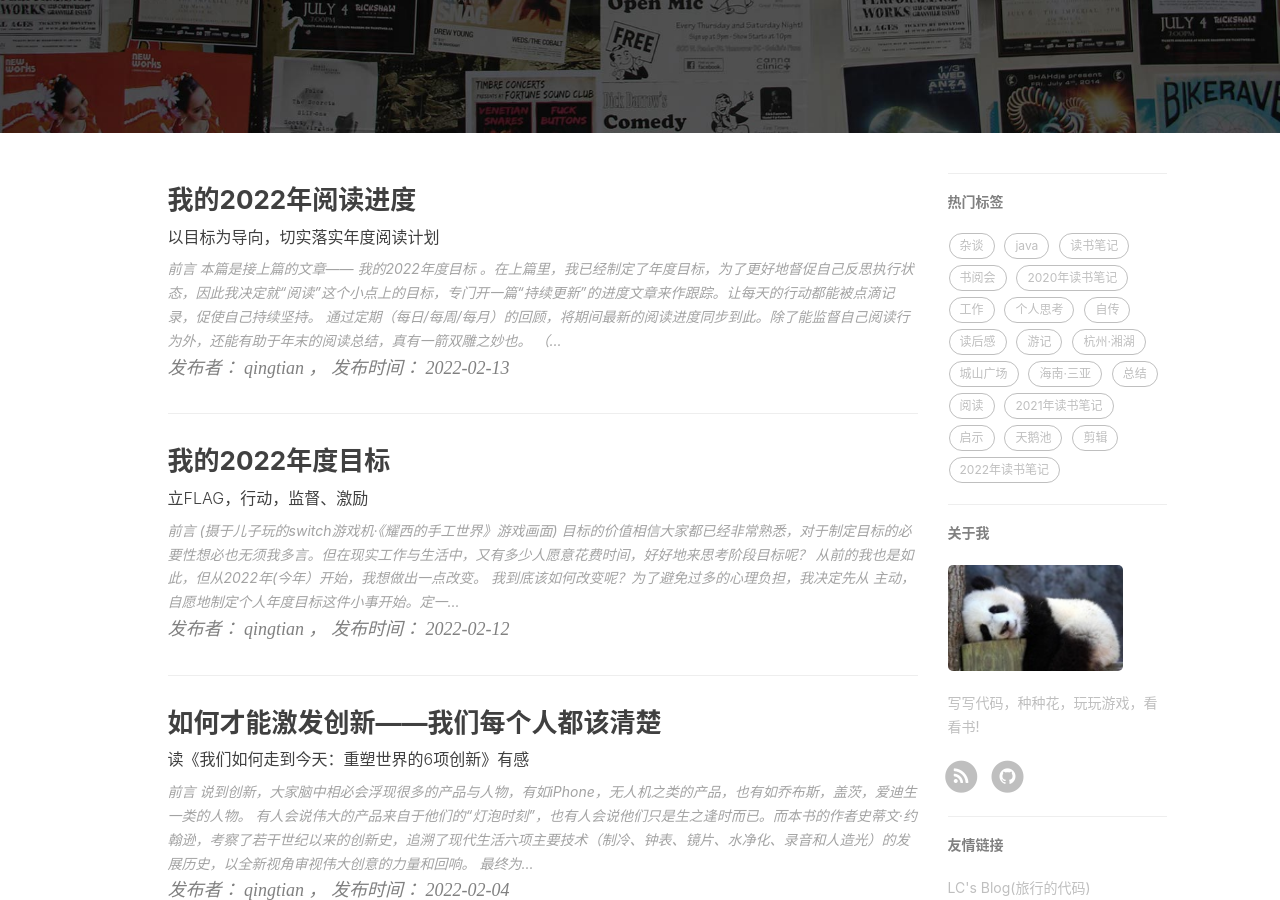
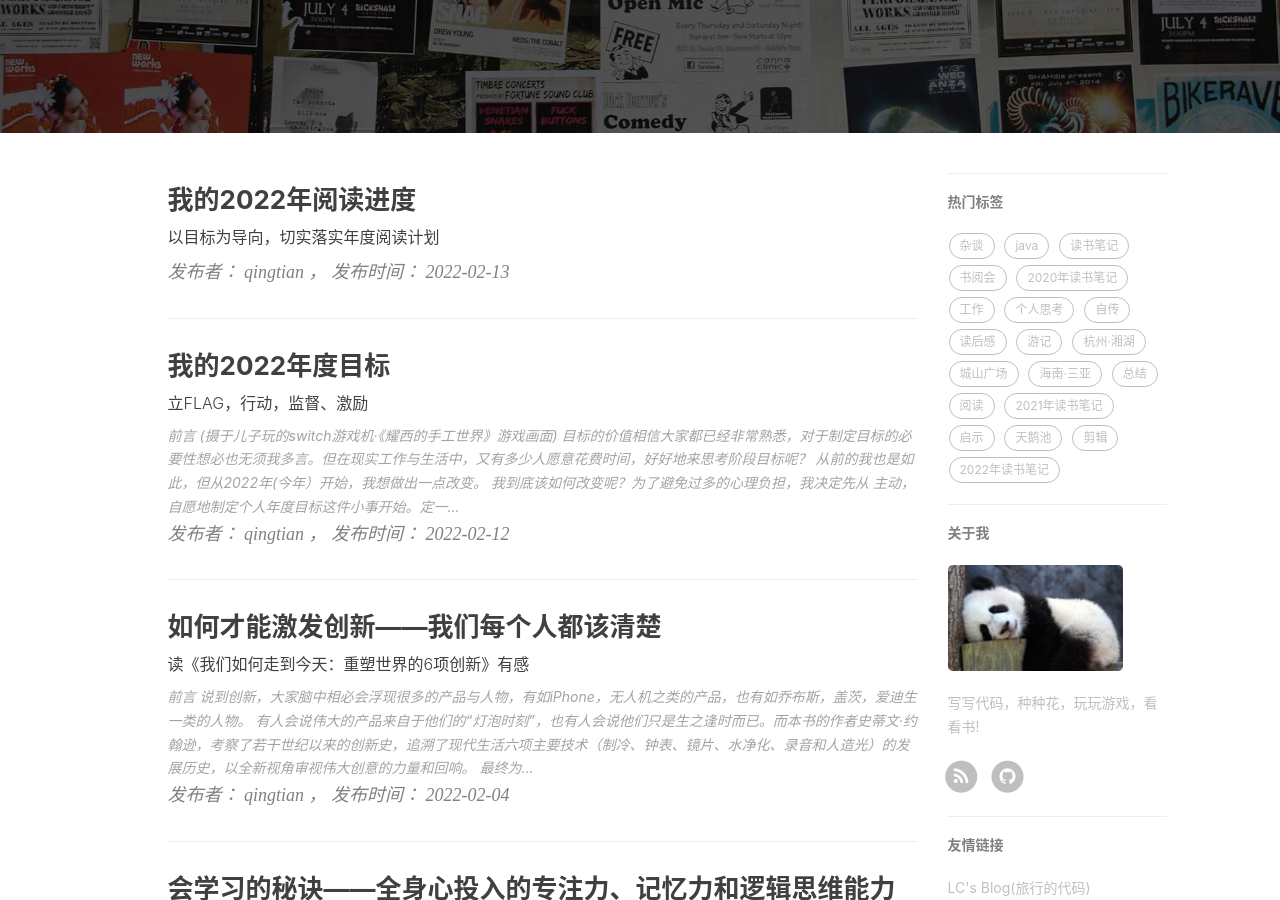
Before and after one commit to qingtian/qingtian.github.com, a Jekyll site: the page built from index.html, in a window 1280 px wide and 900 px high, scrolled down 305 px. Built offline with Jekyll 4.4.1, drawn with Linux system fonts in a browser that asks for light colours; nearby versions of some CDN libraries; the list of posts is cut into pages by our own code; comment, search, counter and statistics services are not loaded; some of the changed lines change nothing that is shown.

Commit message:
Update 2022-02-13-my-reading-progress-in-2022.md

```diff
--- a/_posts/2022-02-13-my-reading-progress-in-2022.md
+++ b/_posts/2022-02-13-my-reading-progress-in-2022.md
@@ -11,107 +11,3 @@ tags:
     - 2022年阅读进度
 
 ---
-
-# 前言
-
-本篇是接上篇的文章—— [我的2022年度目标](https://blog.qingtian16265.com/2022/02/12/my-goals-in-2022/) 。在上篇里，我已经制定了年度目标，为了更好地督促自己反思执行状态，因此我决定就“阅读”这个小点上的目标，专门开一篇“持续更新”的进度文章来作跟踪。让每天的行动都能被点滴记录，促使自己持续坚持。
-
-通过定期（每日/每周/每月）的回顾，将期间最新的阅读进度同步到此。除了能监督自己阅读行为外，还能有助于年末的阅读总结，真有一箭双雕之妙也。
-
-（此处应有笑声，被自己的智慧所帅到）。
-
-![1](/img/reading2022/1.png)
-
-# 2022年阅读目标及进度
-
-首先，为了方便起见，这里把阅读相关的目标重复描述一下。
-
-- 当年完成粗读100本，精读10本的图书阅读。
-- 当年购买实体书不得超过12本。
-- 当年完成至少一本10万字及以上的书本写作（发布形式为电子书/实体书均可）。
-
-众所周知，如果将大目标拆分成几个较小的目标，有利于目标达成与获得短期成就感。因此我把以上的目标再分拆到具体的几个方向之中：
-
-- 纯阅读：描述纯粹地阅读行为所产生的相关内容记录。
-- 纯买书：登记截止至今为止的当年所购买的实体书。
-- 纯书本写作：书本写作相关的内容记录。
-
-## 纯阅读
-
-纯阅读的行为非常简单，就是不断地听书/读书就对了。就目前的书籍渠道来看，主要就是四个方面：
-
-- 微信读书中的推荐与个人挑选
-- 学习鸡读书会的每季度推荐蜗牛读书推荐
-- 生活/工作所涉及方面采购的实体书
-- 每周末固定在蜗牛图书馆所借实体书
-
-从过年时候的个人实践来看，虽然仅仅才4个渠道，但我所能关注到的书就已经非常多了。如果不加挑选就胡乱读一通，这看来是万万不可的。 **我必须加以选择，分个轻重缓急，甚至淘汰不读** 。
-
-纯阅读的行为过后，需要有一定的笔记沉淀，否则是吸收不到什么知识的。所以，每次听书/读书过后的读后感/短评就很有必要了。好在这块，原来的虚拟组织就会定期产出读后感并发布出来。只要读完某本书进行输出即可，有关输出内容，读后感的形式都可参考我之前所写的文章内容 [我对读后感类文章写作手法的解构](https://blog.qingtian16265.com/2021/11/10/my-deconstruction-of-the-writing-techniques-of-post-reading-articles/) 。
-
-对于已读完的书，我认为需要有几张汇总表来完整描述书的内容，例如：
-
-- 图书基本信息
-- 我读它的目的，过程及评价
-- 读后感
-
-图书基本信息的整体形式可以是这样的：
-
-|书名|作者|字数|出版社|出版时间|类别|一句话描述|
-|----|----|----|----|----|----|----|
-||||||||
-
-我对不同书的来源，读书目的，过程（耗时，起止时间）以及书评的描述，可以汇总成如下的表格：
-
-|书名|来源|读书目的|耗时|起止时间|个人对它的感受|
-|----|----|----|----|----|----|
-|||||||
-
-除了基本信息，我的收获外，针对书本我有系统性沉淀长篇读后感文章的，还需要具体登记如下：
-
-|书名|读后感文章|
-|----|----|
-|||
-
-以上所提到的书籍均为粗读列表中的内容，如果一本书是属于反复读了多遍的，需要额外登记如下：
-
-|书名|反复阅读的理由|
-|----|----|
-|||
-
-我纯读书的总体原则是： **以读完全书为前提，关注核心内容的归纳总结，以读后感输出为导向** 。目前来看，我的阅读是属于功利主义的范畴，但这不影响我对知识的实践应用。
-
-## 纯买书
-
-为了限制自己不要购买过多的实体书，造成家里的整理不便。也为了提高自己的择书标准，不要把钱浪费在无用之书上。所以今年我才定下了一个实体书购买数量上限的计划。 **读好书才有价值，不适合自己的书不应购买也不该被放置自己的书架上** 。
-
-出于以上的目的，因此这个目标执行过程的监督就很简单了，就只要提供一张已购买实体书的清单即可。当我发现已经超过12本了，就可以考虑收紧钱袋了。
-
-已购买实体书清单的汇总表如下：
-
-|书名|作者|购买时间|阅读状态|
-|----|----|----|----|
-|||||
-
-
-## 纯书本写作
-
-书本写作这是一个伟大的计划，原本是我运营的书阅会的长期目标。只是考虑到未来发展需要，把这件事提前提上了日程罢了。对于写书，个人已经有一些方向，但主题还需要进一步地头脑风暴才行。
-
-对于写作执行来看，我觉得需要监督的关键是： **始终保持每天写文字的习惯开始** 。因此，这张表格可以是写作主题，章节清单，审阅校对次数，以及章节状态描述即可。
-
-[写作主题]：
-
-|章节|章节状态|开始时间|完成时间|审阅次数|
-|----|----|----|----|----|
-||||||
-
-写书的过程必然是长期的，得益于去年开始的每日克己日记的习惯，相信这块会在今年有一些成果。试目以待吧~
-
-# 后记
-
-通过收集好书，阅读，读后感写作，以及自主主题创作这一系列的措施，我期望今年自己能收获一些与从前不同的礼物，如电子书的出版啥的。
-
-阅读本身仍然需要长期坚持，一个人阅读是孤独的。希望未来能认识更多热爱阅读，并喜欢交流的朋友，与他们一起阅读好书，一同成长。
-
-2022年，将是我的阅读元年。阅读之于我的化学变化由此发挥作用。
```
